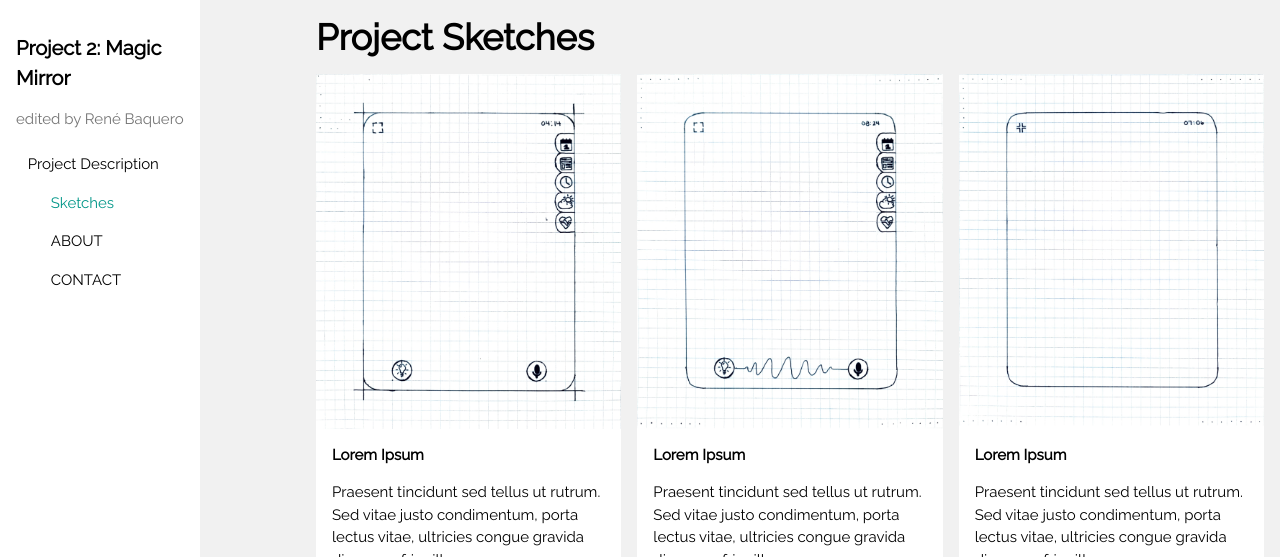
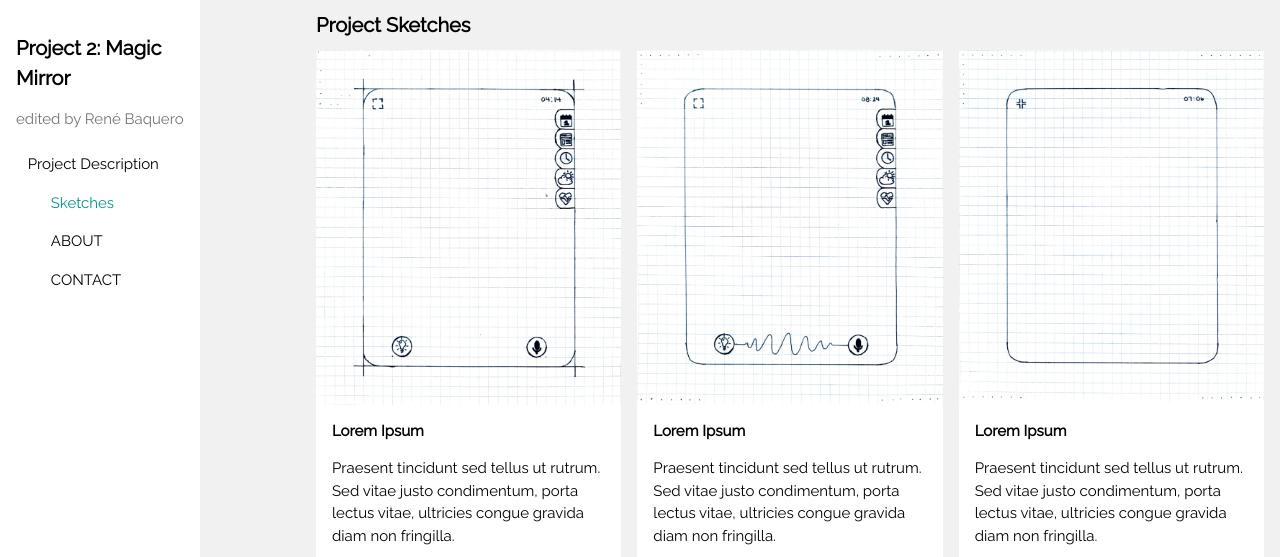
Before and after one commit to Rene-Baquero/p2.rene.baquero, a plain HTML site: page index.html in a window 1280 px wide. Shown: the top 557 px of the page. Drawn offline with nearby package versions, Linux system fonts and the light colour scheme.

Commit message:
Update 3
Testing heading

```diff
--- a/index.html
+++ b/index.html
@@ -49,7 +49,7 @@ body,h1,h2,h3,h4,h5,h6 {font-family: "Raleway", sans-serif}
     <a href="#"><img src="/w3images/avatar_g2.jpg" style="width:65px;" class="w3-circle w3-right w3-margin w3-hide-large w3-hover-opacity"></a>
     <span class="w3-button w3-hide-large w3-xxlarge w3-hover-text-grey" onclick="w3_open()"><i class="fa fa-bars"></i></span>
     <div class="w3-container">
-    <h1><b>Project Sketches</b></h1>
+    <h4><b>Project Sketches</b></h4>
     <!-- <div class="w3-section w3-bottombar w3-padding-16">
       <span class="w3-margin-right">Filter:</span>
       <button class="w3-button w3-black">ALL</button>
```
